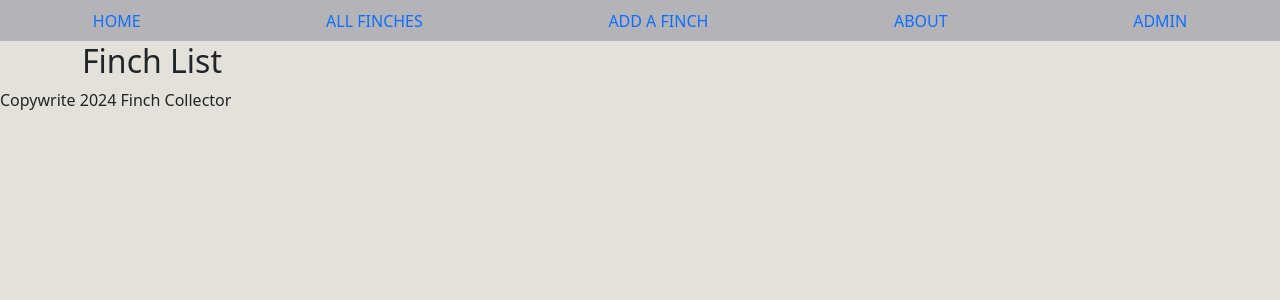
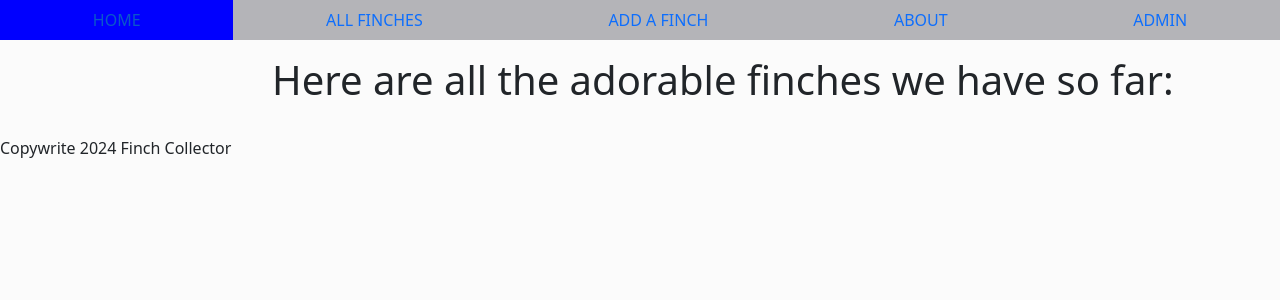
Before and after one commit to pauljburgess/finchcollector, a Django app: page /finches/ in a window 1280 px wide. Shown: the top 300 px of the page. Run offline with Django 5.2, Linux system fonts and the light colour scheme; data that the repository does not hold is empty.

Commit message:
Keep adding style

```diff
--- a/main_app/models.py
+++ b/main_app/models.py
@@ -34,3 +34,6 @@ class Sighting(models.Model):
 
     def __str__(self):
         return f'{self.get_gender_display()} on {self.date}'
+
+    class Meta:
+        ordering = ['-date']
--- a/main_app/static/css/style.css
+++ b/main_app/static/css/style.css
@@ -1,11 +1,11 @@
 body {
-    background-color: #E3E1D9;
+    background-color: #fbfbfb;
 }
 
 nav {
     background-color: #B4B4B8;
 }
 
-.detail-card {
-    height: 500px;
+nav > a:hover {
+    background-color: blue;
 }
--- a/main_app/templates/base.html
+++ b/main_app/templates/base.html
@@ -18,7 +18,7 @@
 <body>
 
     <header>
-        <nav class="nav nav-tabs nav-fill">
+        <nav class="nav nav-fill">
             <a class="nav-link" href="{% url 'home' %}">HOME</a>
             <a class="nav-link" href="{% url 'index' %}">ALL FINCHES</a>
             <a class="nav-link" href="{% url 'finches_add' %}">ADD A FINCH</a>
@@ -26,14 +26,13 @@
             <a class="nav-link" href="/admin">ADMIN</a>
         </nav>
     </header>
-
-    <div class="container">
-        <main>
+    <main>
+        <div class="container">
             {% block content %}
 
             {% endblock %}
-        </main>
-    </div>
+        </div>
+    </main>
     <footer>
         <p>Copywrite 2024 Finch Collector</p>
     </footer>
--- a/main_app/templates/finches/detail.html
+++ b/main_app/templates/finches/detail.html
@@ -14,6 +14,12 @@
 </div>
 
 <div>
+    <form action="{% url 'add_sighting' finch.id %}" method="POST">
+        {% csrf_token %}
+        {{ sighting_form.as_p }}
+        <input type="submit" value="Add Sighting" id="btn">
+    </form>
+
     <table>
         <thead>
             <tr><th>Date</th><th>Genders Seen</th></tr>
--- a/main_app/templates/finches/index.html
+++ b/main_app/templates/finches/index.html
@@ -1,30 +1,30 @@
 {% extends 'base.html' %}
 {% block content%}
 
-<h2>Finch List</h2>
-
-
-<div class="row gy-3">
-    <div class="card-deck">
-        {% for finch in finches %}
-        <div class="card" style="width: 18rem;">
-            <img src="https://www.allaboutbirds.org/guide/assets/photo/306710541-1280px.jpg" class="card-img-top"
-                alt="...">
-            <div class="card-header">
-                <h5 class="card-title">{{ finch.name }}</h5>
-
-            </div>
-            <div class="card-body">
-                <h6>Subtype: {{ finch.subtype }}</h6>
-                <p class="card-text">Description: {{ finch.description|linebreaks }}</p>
-                <div class="card-footer">
-                    <a href="{% url 'detail' finch.id %}" class="btn btn-success">Details</a>
-                </div>
-            </div>
-        </div>
-        {% endfor %}
+<div class="row mt-3 mb-4">
+    <div class="col-2"></div>
+    <div class="col-10">
+        <h1>Here are all the adorable finches we have so far:</h1>
     </div>
 </div>
 
+{% for finch in finches %}
+<div class="row mb-3">
+    <div class="col-2"></div>
+    <div class="col-3">
+        <img src="https://www.allaboutbirds.org/guide/assets/photo/306710541-1280px.jpg" class="card-img-top" alt="...">
+    </div>
+
+    <div class="col-6">
+        <h2>{{ finch.name }}</h2>
+        <h5>Subtype: {{ finch.subtype }}</h5>
+        <div>
+            <a href="{% url 'detail' finch.id %}" class="btn btn-success">Details</a>
+        </div>
+    </div>
+    <div class="col-1"></div>
+</div>
+{% endfor %}
+
 
 {% endblock%}
--- a/main_app/urls.py
+++ b/main_app/urls.py
@@ -7,8 +7,8 @@ urlpatterns = [
     path('finches/', views.finches_index, name='index'),
     path('finches/<int:finch_id>', views.finches_detail, name="detail"),
     path('finches/create/', views.FinchCreate.as_view(), name="finches_add"),
-    path('finches/<int:pk>/update', views.FinchUpdate.as_view(), name="finches_update"),
-    path('finches/<int:pk>/delete', views.FinchDelete.as_view(), name="finches_delete"),
-
+    path('finches/<int:pk>/update/', views.FinchUpdate.as_view(), name="finches_update"),
+    path('finches/<int:pk>/delete/', views.FinchDelete.as_view(), name="finches_delete"),
+    path('finches/<int:finch_id>/add_sighting/', views.add_sighting, name="add_sighting")
 
 ]
--- a/main_app/views.py
+++ b/main_app/views.py
@@ -1,6 +1,7 @@
-from django.shortcuts import render
+from django.shortcuts import render, redirect
 from django.views.generic.edit import CreateView, UpdateView, DeleteView
 from .models import Finch
+from .forms import SightingForm
 
 # Create your views here.
 
@@ -18,9 +19,18 @@ def finches_index(request):
 
 def finches_detail(request, finch_id):
     finch = Finch.objects.get(id=finch_id)
+    sighting_form = SightingForm()
     return render(request, 'finches/detail.html', {
-        'finch' : finch
+        'finch' : finch , 'sighting_form' : sighting_form
     })
+
+def add_sighting(request, finch_id):
+    form = SightingForm(request.POST)
+    if form.is_valid():
+        new_sighting = form.save(commit=False)
+        new_sighting.finch_id = finch_id
+        new_sighting.save()
+    return redirect('detail', finch_id=finch_id)
 
 class FinchCreate(CreateView):
     model = Finch
```
Also changed, not shown: main_app/forms.py (added, +7 -0 lines).
